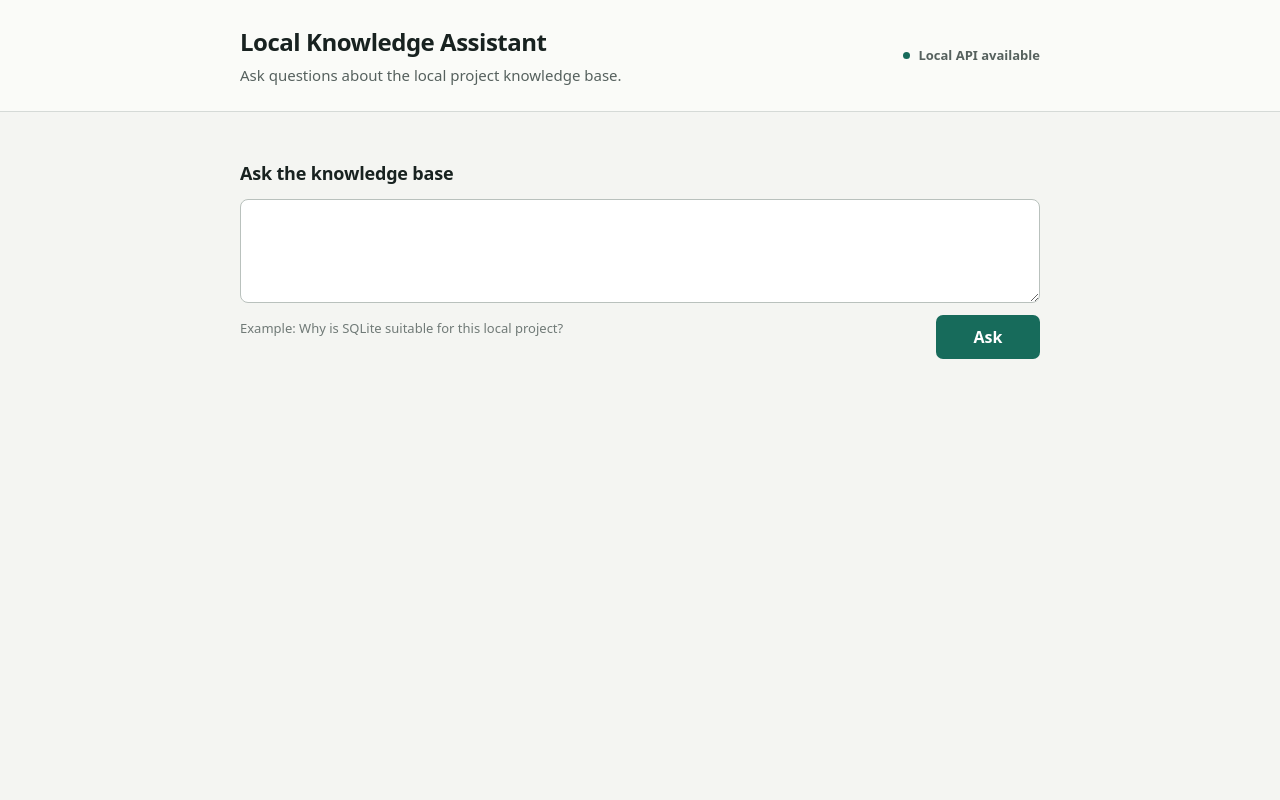
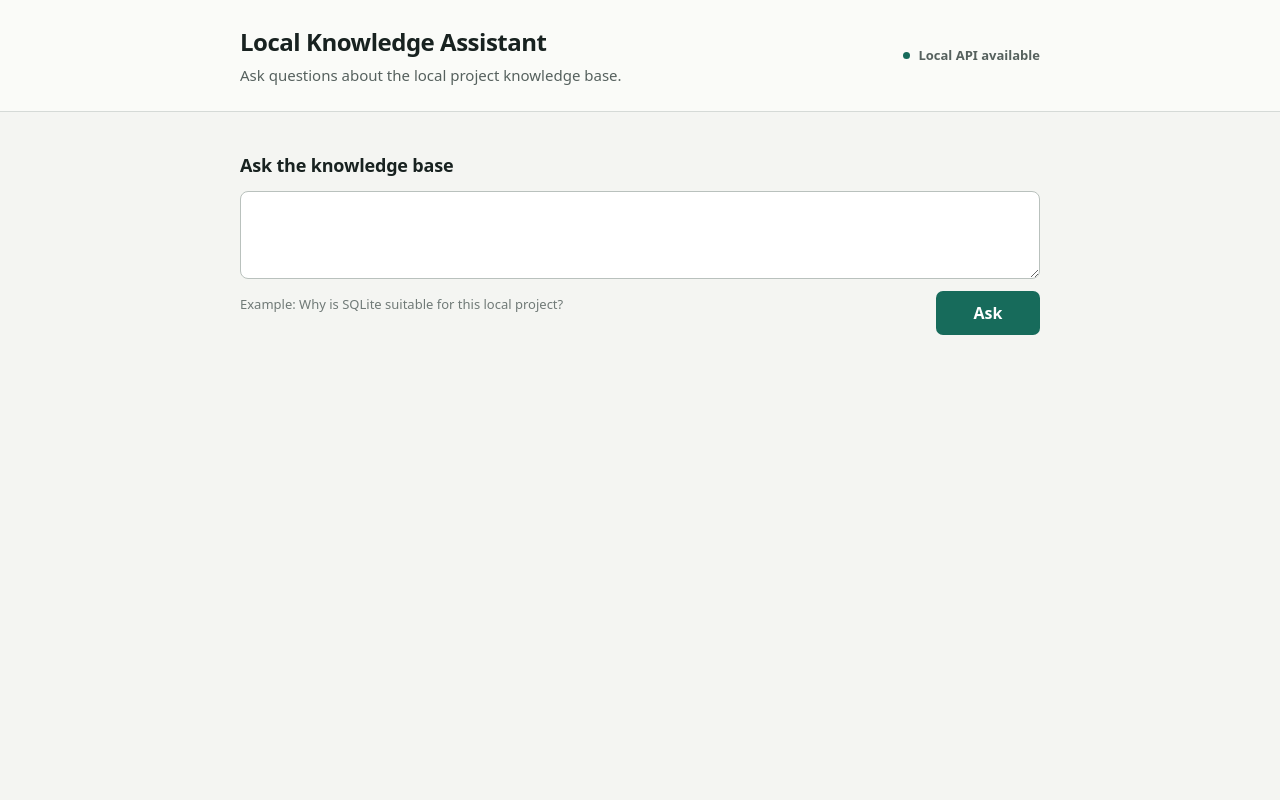
Before and after one commit to iBerkTorchun/local-rag-llm, a Flask app: page / in a window 1280 px wide. Run offline with Flask 3, Linux system fonts and the light colour scheme; parts of the project's set-up code (start-up, migrations or seed data) failed here and were passed over.

Commit message:
improve frontend

```diff
--- a/static/css/styles.css
+++ b/static/css/styles.css
@@ -12,7 +12,7 @@
   --accent-hover: #105849;
   --error: #9f332c;
   --error-border: #d7a7a3;
-  --focus: #0b6fbe;
+  --focus: #0d6657;
   --content-width: 800px;
 }
 
@@ -121,7 +121,7 @@ h1 {
 }
 
 .app-main {
-  padding-block: 48px 80px;
+  padding-block: 40px 72px;
 }
 
 .question-label {
@@ -135,7 +135,8 @@ h1 {
 #question-input {
   display: block;
   width: 100%;
-  min-height: 104px;
+  height: 88px;
+  min-height: 88px;
   resize: vertical;
   padding: 14px 16px;
   border: 1px solid var(--border-strong);
```
